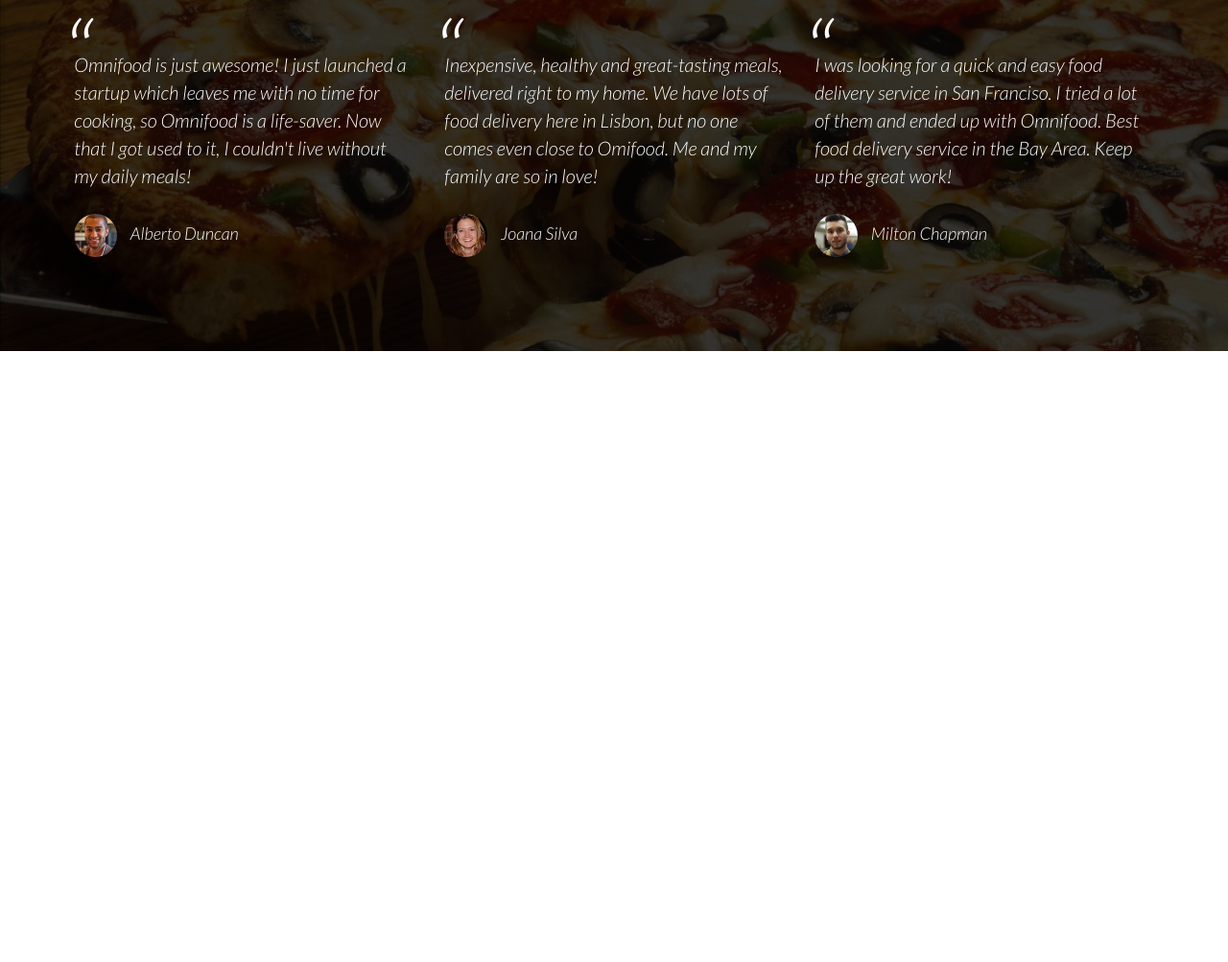
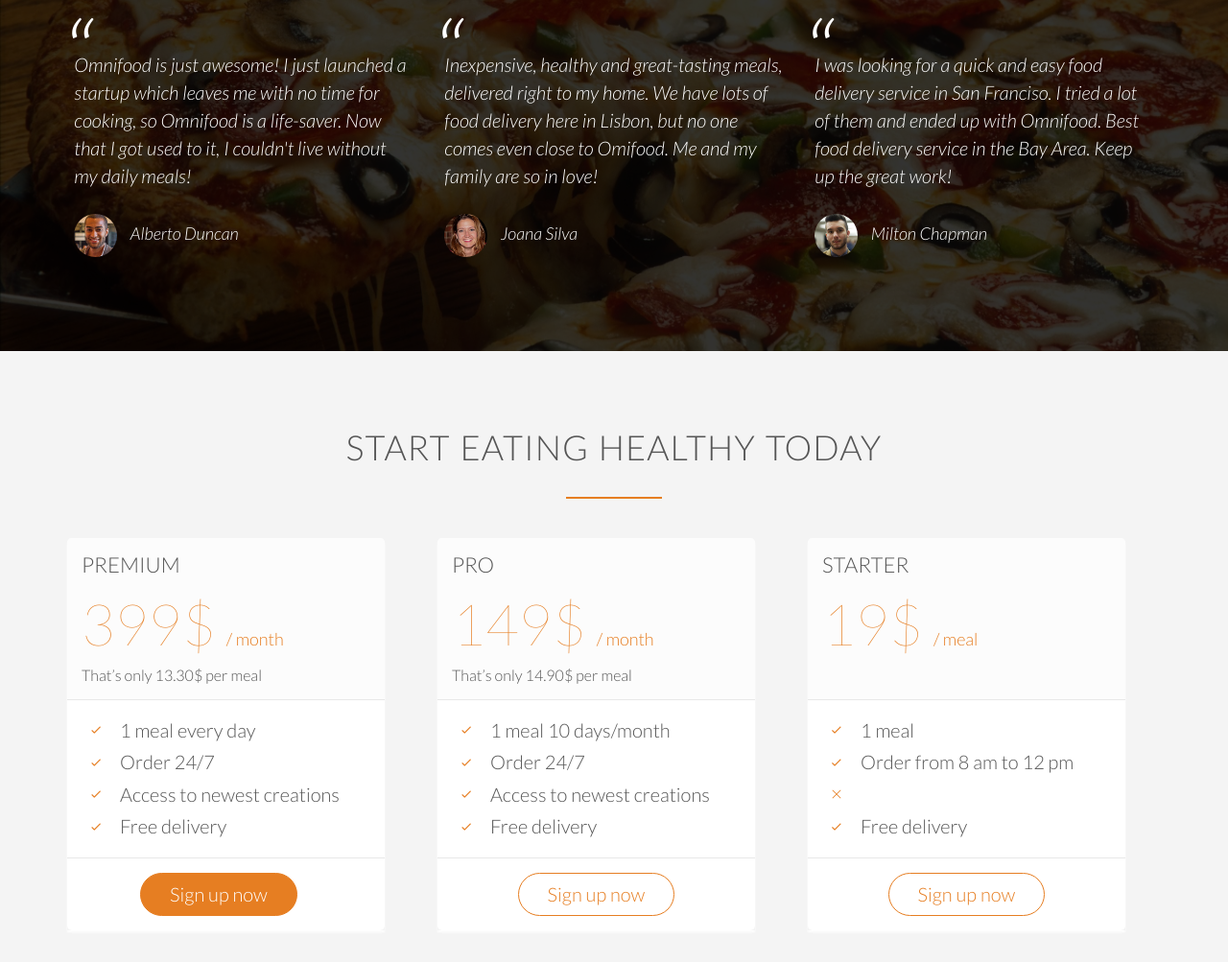
Before and after one commit to Motolani-Akins/Omnifoods-Project, a plain HTML site: page index.html in a window 1280 px wide. Shown: the part 3521-4524 px from the top of the page at 96% size. Before the commit the page ends 3887 px from the top, so only its background shows below. Drawn offline with Linux system fonts and the light colour scheme; files whose address does not match are found by name.

Commit message:
Added the meal plans & sign up section.

```diff
--- a/index.html
+++ b/index.html
@@ -256,6 +256,84 @@
       </div>
     </div>
   </section>
+
+  <section class="section-plans">
+    <div class="row">
+      <h2>Start eating healthy today</h2>
+    </div>
+    <div class="row">
+      <div class="col span-1-of-3">
+        <div class="plan-box">
+          <div>
+            <h3>Premium</h3>
+            <p class="plan-price">399$ <span>/ month</span></p>
+            <p class="plan-price-meal">That’s only 13.30$ per meal</p>
+          </div>
+          <div>
+            <ul>
+              <li><i class="ion-ios-checkmark-empty icon-small"></i>1 meal every day</li>
+              <li><i class="ion-ios-checkmark-empty icon-small"></i>Order 24/7</li>
+              <li><i class="ion-ios-checkmark-empty icon-small"></i>Access to newest creations</li>
+              <li><i class="ion-ios-checkmark-empty icon-small"></i>Free delivery</li>
+            </ul>
+          </div>
+          <div>
+            <a href="#" class="btn button-full">Sign up now</a>
+          </div>
+        </div>
+      </div>
+      <div class="col span-1-of-3">
+        <div class="plan-box">
+          <div>
+            <h3>Pro</h3>
+            <p class="plan-price">149$ <span>/ month</span></p>
+            <p class="plan-price-meal">That’s only 14.90$ per meal</p>
+          </div>
+          <div>
+            <ul>
+              <li><i class="ion-ios-checkmark-empty icon-small"></i>1 meal 10 days/month</li>
+              <li><i class="ion-ios-checkmark-empty icon-small"></i>Order 24/7</li>
+              <li><i class="ion-ios-checkmark-empty icon-small"></i>Access to newest creations</li>
+              <li><i class="ion-ios-checkmark-empty icon-small"></i>Free delivery</li>
+            </ul>
+          </div>
+          <div>
+            <a href="#" class="btn button-ghost">Sign up now</a>
+          </div>
+        </div>
+      </div>
+      <div class="col span-1-of-3">
+        <div class="plan-box">
+          <div>
+            <h3>Starter</h3>
+            <p class="plan-price">19$ <span>/ meal</span></p>
+            <p class="plan-price-meal">&nbsp;</p>
+          </div>
+          <div>
+            <ul>
+              <li><i class="ion-ios-checkmark-empty icon-small"></i>1 meal</li>
+              <li><i class="ion-ios-checkmark-empty icon-small"></i>Order from 8 am to 12 pm</li>
+              <li><i class="ion-ios-close-empty icon-small"></i></li>
+              <li><i class="ion-ios-checkmark-empty icon-small"></i>Free delivery</li>
+            </ul>
+          </div>
+          <div>
+            <a href="#" class="btn button-ghost">Sign up now</a>
+          </div>
+        </div>
+      </div>
+    </div>
+  </section>
 </body>
 
 </html>
+<!--
+Section 7: Contact form
+Title: We're happy to hear from you
+
+Fields to include:
+Name
+Email
+How did you find us?
+Newsletter
+Drop us a line -->
--- a/resources/css/style.css
+++ b/resources/css/style.css
@@ -316,3 +316,46 @@ cite img{
   margin-right: 10px;
   vertical-align: middle;
 }
+/* ----------------SIGN UP & PLANS------------- */
+.section-plans{
+  background-color: #f4f4f4;
+}
+.plan-box{
+  background-color: #fff;
+  border-radius: 5px;
+  width: 90%;
+  margin-bottom: 5%;
+}
+.plan-box div{
+  padding: 15px;
+  border-bottom: 1px solid #e8e8e8;
+  box-shadow: 0 2px  2px #fefefe;
+}
+.plan-box div:first-child{
+  background-color: #fcfcfc;
+  border-top-left-radius: 5px;
+  border-top-right-radius: 5px;
+}
+.plan-box div:last-child{
+   text-align: center;
+   border: 0;
+}
+.plan-price{
+  font-size: 300%;
+  margin-bottom: 10px;
+  font-weight: 100;
+  color: #e67e22;
+}
+.plan-price span{
+  font-size: 30%;
+  font-weight: 300;
+}
+.plan-price-meal{
+  font-size: 80%;
+}
+.plan-box ul{
+  list-style: none;
+}
+.plan-box ul li{
+  padding: 5px 0;
+}
```
